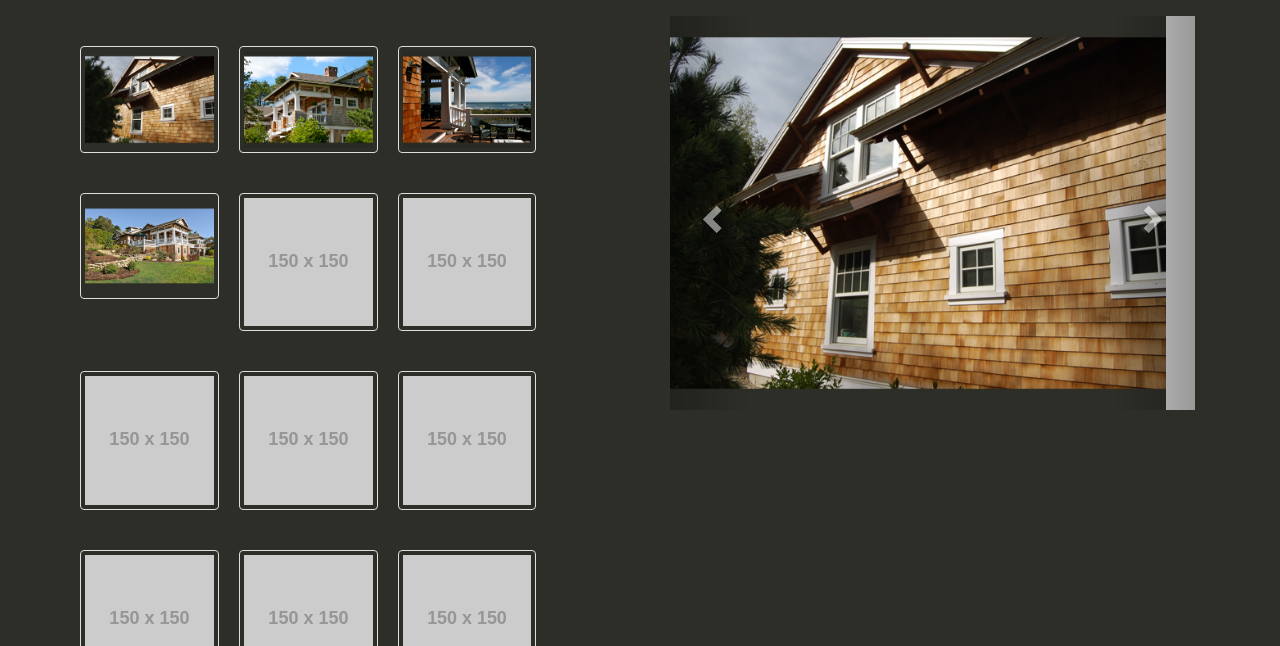
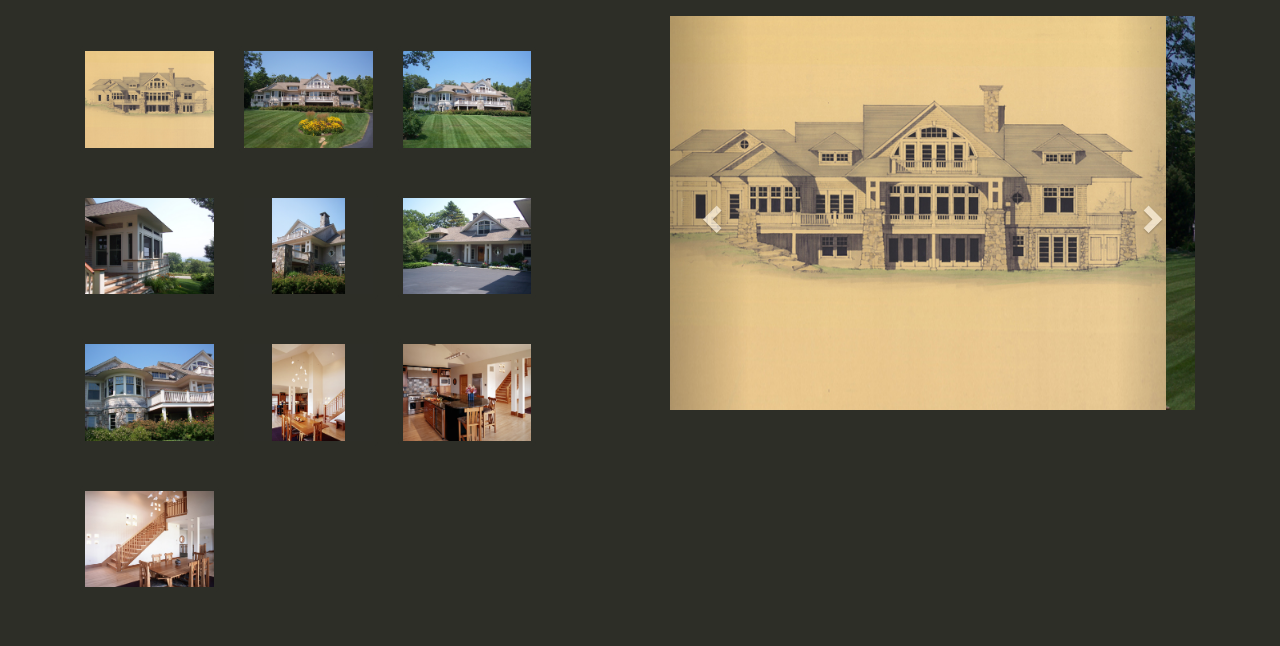
Before and after one commit to Apr7174/Ross, a plain HTML site: page Phillips-Cove.html in a window 1280 px wide. Shown: the part 84-730 px from the top of the page. Drawn offline with Linux system fonts and the light colour scheme; placeholder pictures from the web are drawn by us.

Commit message:
added phillps cove site and links

```diff
--- a/Arts-Crafts-Cottage.html
+++ b/Phillips-Cove.html
@@ -39,7 +39,7 @@
                         <a href="Our-Company.html">Our Company</a>
                     </li>
                     <li>
-                        <a href="our-work.html">Our Work</a>
+                        <a href="Our-Work.html">Our Work</a>
                     </li>
                     <li>
                         <a href="contact.html">Contact Us</a>
@@ -60,65 +60,43 @@
                 <ul class="hide-bullets">
                     <li class="col-sm-3">
                         <a class="thumbnail" id="carousel-selector-0">
-                            <img src="img/arts/10.jpg">
+                            <img src="img/phillips/1.jpg">
                         </a>
                     </li>
 
                     <li class="col-sm-3">
-                        <a class="thumbnail" id="carousel-selector-1"><img src="img/arts/4.jpg"></a>
+                        <a class="thumbnail" id="carousel-selector-1"><img src="img/phillips/2.jpg"></a>
                     </li>
 
                     <li class="col-sm-3">
-                        <a class="thumbnail" id="carousel-selector-2"><img src="img/arts/14.jpg"></a>
+                        <a class="thumbnail" id="carousel-selector-2"><img src="img/phillips/3.jpg"></a>
                     </li>
 
                     <li class="col-sm-3">
-                        <a class="thumbnail" id="carousel-selector-3"><img src="img/arts/16.jpg"></a>
+                        <a class="thumbnail" id="carousel-selector-3"><img src="img/phillips/4.jpg"></a>
                     </li>
 
                     <li class="col-sm-3">
-                        <a class="thumbnail" id="carousel-selector-4"><img src="http://placehold.it/150x150&text=4"></a>
+                        <a class="thumbnail" id="carousel-selector-4"><img src="img/phillips/5.jpg"></a>
                     </li>
 
                     <li class="col-sm-3">
-                        <a class="thumbnail" id="carousel-selector-5"><img src="http://placehold.it/150x150&text=5"></a>
+                        <a class="thumbnail" id="carousel-selector-5"><img src="img/phillips/6.jpg"></a>
                     </li>
                     <li class="col-sm-3">
-                        <a class="thumbnail" id="carousel-selector-6"><img src="http://placehold.it/150x150&text=6"></a>
+                        <a class="thumbnail" id="carousel-selector-6"><img src="img/phillips/7.jpg"></a>
                     </li>
 
                     <li class="col-sm-3">
-                        <a class="thumbnail" id="carousel-selector-7"><img src="http://placehold.it/150x150&text=7"></a>
+                        <a class="thumbnail" id="carousel-selector-7"><img src="img/phillips/8.jpg"></a>
                     </li>
 
                     <li class="col-sm-3">
-                        <a class="thumbnail" id="carousel-selector-8"><img src="http://placehold.it/150x150&text=8"></a>
+                        <a class="thumbnail" id="carousel-selector-8"><img src="img/phillips/9.jpg"></a>
                     </li>
 
                     <li class="col-sm-3">
-                        <a class="thumbnail" id="carousel-selector-9"><img src="http://placehold.it/150x150&text=9"></a>
-                    </li>
-                    <li class="col-sm-3">
-                        <a class="thumbnail" id="carousel-selector-10"><img src="http://placehold.it/150x150&text=10"></a>
-                    </li>
-
-                    <li class="col-sm-3">
-                        <a class="thumbnail" id="carousel-selector-11"><img src="http://placehold.it/150x150&text=11"></a>
-                    </li>
-
-                    <li class="col-sm-3">
-                        <a class="thumbnail" id="carousel-selector-12"><img src="http://placehold.it/150x150&text=12"></a>
-                    </li>
-
-                    <li class="col-sm-3">
-                        <a class="thumbnail" id="carousel-selector-13"><img src="http://placehold.it/150x150&text=13"></a>
-                    </li>
-                    <li class="col-sm-3">
-                        <a class="thumbnail" id="carousel-selector-14"><img src="http://placehold.it/150x150&text=14"></a>
-                    </li>
-
-                    <li class="col-sm-3">
-                        <a class="thumbnail" id="carousel-selector-15"><img src="http://placehold.it/150x150&text=15"></a>
+                        <a class="thumbnail" id="carousel-selector-9"><img src="img/phillips/10.jpg"></a>
                     </li>
                 </ul>
             </div>
@@ -131,52 +109,35 @@
                                 <!-- Carousel items -->
                                 <div class="carousel-inner">
                                     <div class="active item" data-slide-number="0">
-                                        <img src="img/arts/10.jpg	"></div>
+                                        <img src="img/phillips/1.jpg"></div>
 
                                     <div class="item" data-slide-number="1">
-                                        <img src="http://placehold.it/470x480&text=1"></div>
+                                        <img src="img/phillips/2.jpg"></div>
 
                                     <div class="item" data-slide-number="2">
-                                        <img src="http://placehold.it/470x480&text=2"></div>
+                                        <img src="img/phillips/3.jpg"></div>
 
                                     <div class="item" data-slide-number="3">
-                                        <img src="http://placehold.it/470x480&text=3"></div>
+                                        <img src="img/phillips/4.jpg"></div>
 
                                     <div class="item" data-slide-number="4">
-                                        <img src="http://placehold.it/470x480&text=4"></div>
+                                        <img src="img/phillips/5.jpg"></div>
 
                                     <div class="item" data-slide-number="5">
-                                        <img src="http://placehold.it/470x480&text=5"></div>
+                                        <img src="img/phillips/6.jpg"></div>
 
                                     <div class="item" data-slide-number="6">
-                                        <img src="http://placehold.it/470x480&text=6"></div>
+                                        <img src="img/phillips/7.jpg"></div>
 
                                     <div class="item" data-slide-number="7">
-                                        <img src="http://placehold.it/470x480&text=7"></div>
+                                        <img src="img/phillips/8.jpg"></div>
 
                                     <div class="item" data-slide-number="8">
-                                        <img src="http://placehold.it/470x480&text=8"></div>
+                                        <img src="img/phillips/9.jpg"></div>
 
                                     <div class="item" data-slide-number="9">
-                                        <img src="http://placehold.it/470x480&text=9"></div>
+                                        <img src="img/phillips/10.jpg"></div>
 
-                                    <div class="item" data-slide-number="10">
-                                        <img src="http://placehold.it/470x480&text=10"></div>
-
-                                    <div class="item" data-slide-number="11">
-                                        <img src="http://placehold.it/470x480&text=11"></div>
-
-                                    <div class="item" data-slide-number="12">
-                                        <img src="http://placehold.it/470x480&text=12"></div>
-
-                                    <div class="item" data-slide-number="13">
-                                        <img src="http://placehold.it/470x480&text=13"></div>
-
-                                    <div class="item" data-slide-number="14">
-                                        <img src="http://placehold.it/470x480&text=14"></div>
-
-                                    <div class="item" data-slide-number="15">
-                                        <img src="http://placehold.it/470x480&text=15"></div>
                                 </div>
                                 <!-- Carousel nav -->
                                 <a class="left carousel-control" href="#myCarousel" role="button" data-slide="prev">
--- a/css/ross.css
+++ b/css/ross.css
@@ -111,14 +111,13 @@ p {
 .thumbnail {
 
 	background-color:#2d2e27;
+	border: #2d2e27 solid 1px;
 }
 
 .thumbnail>img{
 
 
 }
-
-/* formatting for image icons*/
 
 
 .carousel-inner>.item>img, .carousel-inner>.item>a>img {
```
Also changed, not shown: Completed-Work.html (+3 -3 lines), img/phillips/6.jpg (added).
